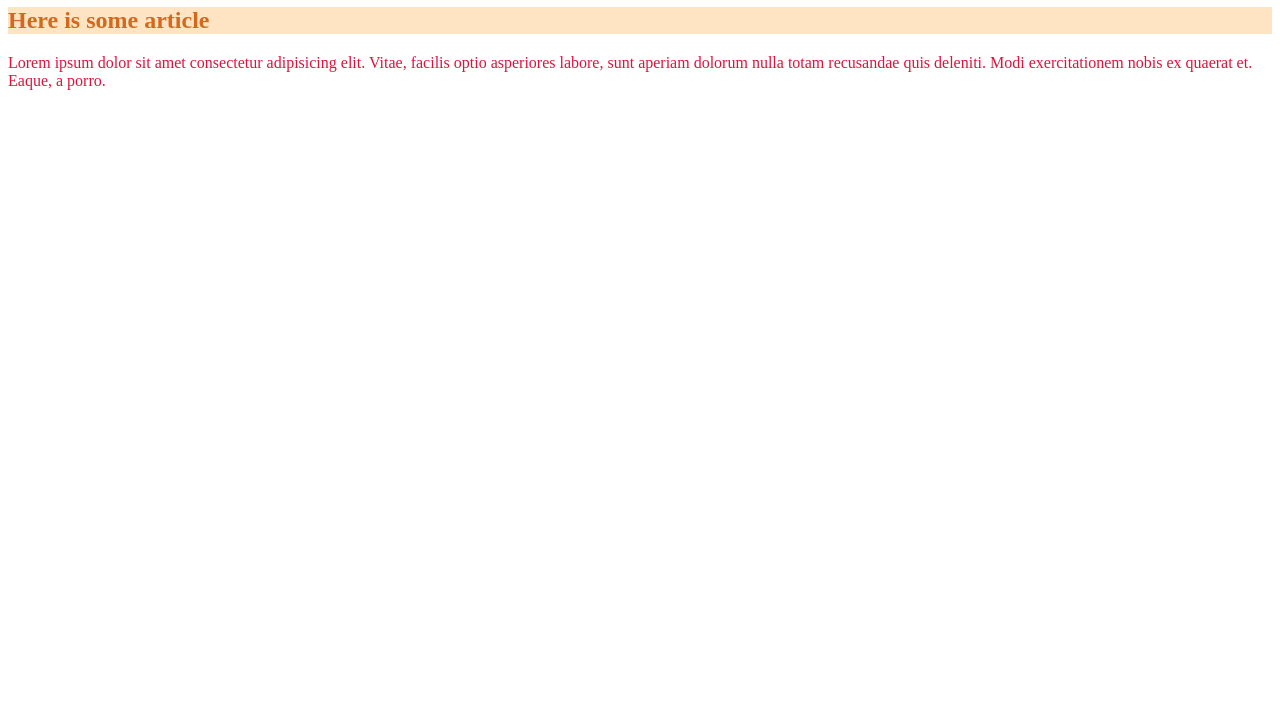
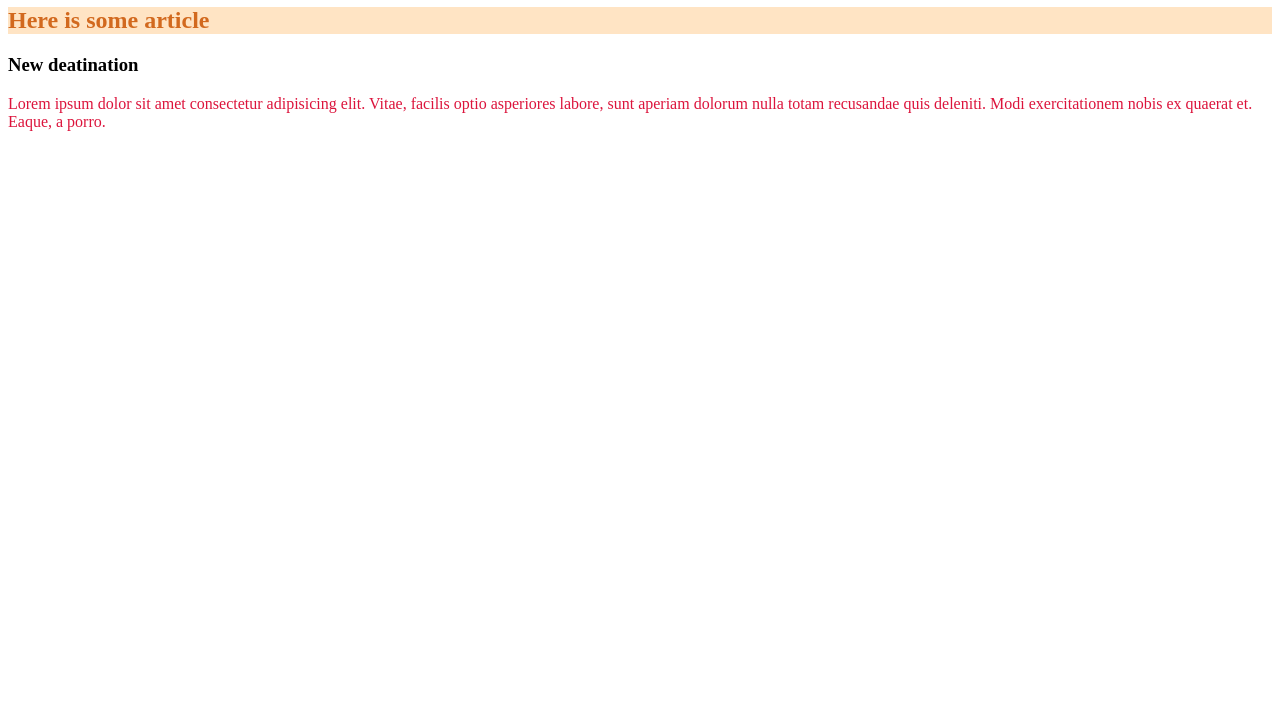
Before and after one commit to SkPipul/my-extra-repo, a plain HTML site: page index.html in a window 1280 px wide. Shown: the part 73-800 px from the top of the page. Drawn offline with Linux system fonts and the light colour scheme.

Commit message:
destination

```diff
--- a/index.html
+++ b/index.html
@@ -10,6 +10,7 @@
 <body>
     <h1>I am working hard for my project</h1>
     <h2>Here is some article</h2>
+    <h3>New deatination</h3>
     <p>Lorem ipsum dolor sit amet consectetur adipisicing elit. Vitae, facilis optio asperiores labore, sunt aperiam dolorum nulla totam recusandae quis deleniti. Modi exercitationem nobis ex quaerat et. Eaque, a porro.</p>
 </body>
 </html>
```
